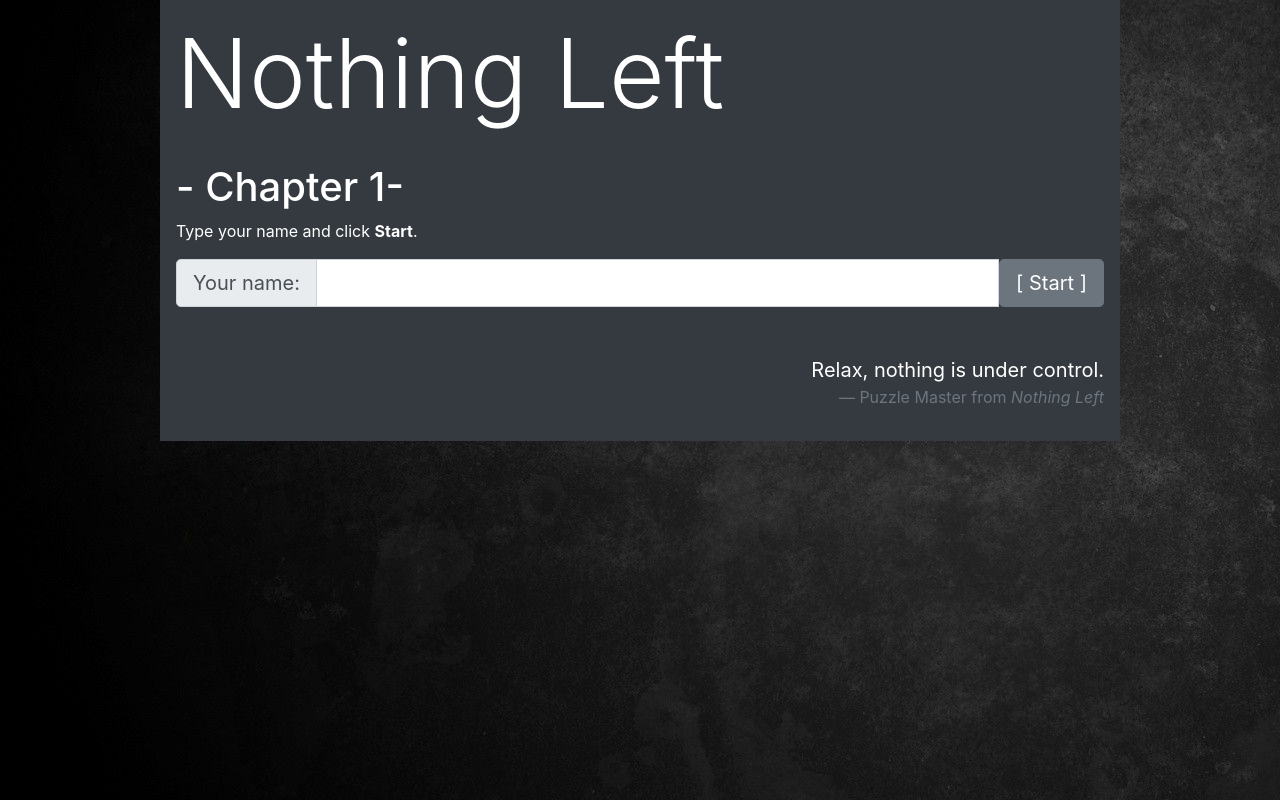
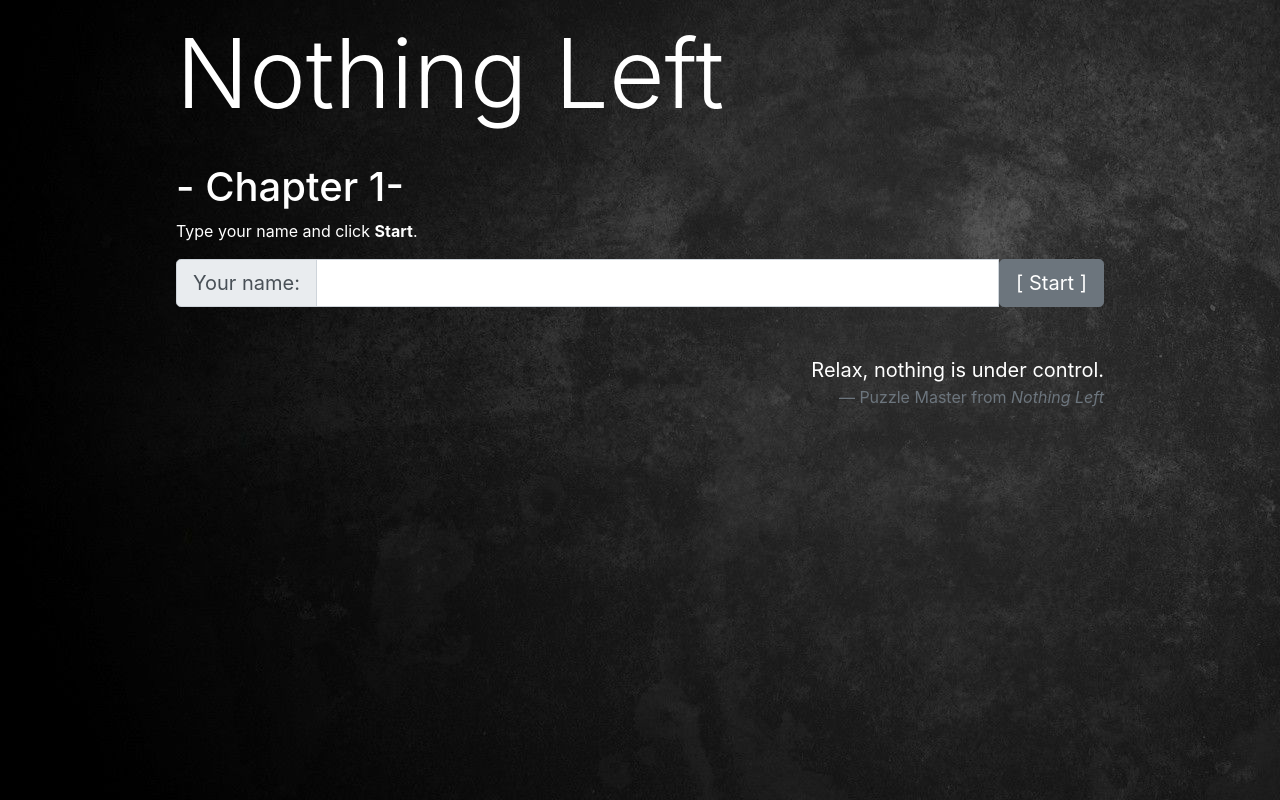
Before and after one commit to brunofdaniel/Nothing-Left, a plain HTML site: page index.html in a window 1280 px wide. Drawn offline with nearby package versions, Linux system fonts and the light colour scheme.

Commit message:
Add initial template

```diff
--- a/index.html
+++ b/index.html
@@ -18,7 +18,7 @@
 <body style="background-color:#343a40; background-image: url('images/free-black-backgrounds.jpg')">
 
     <div style="height: 100%; display: flex; justify-content: center; align-items: center;">
-        <div class="w-75 p-3 mb-2 bg-dark text-white">
+        <div class="w-75 p-3 mb-2 text-white">
             <h1 class="display-1">Nothing Left</h1>
             <br />
             <h1>- Chapter 1-
```
